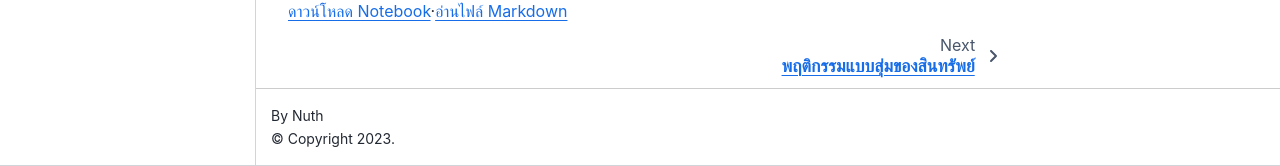
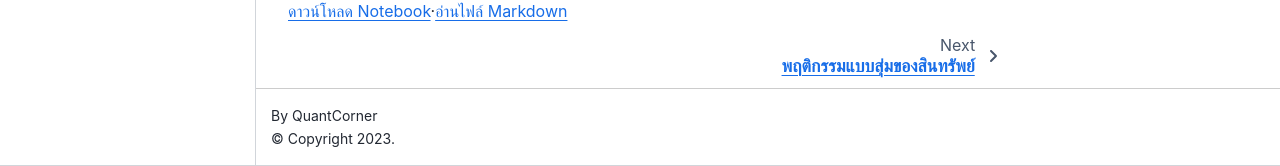
Before and after one commit to nutdnuy/quantitative-finance-notes, a Jupyter Book: the page built from intro.md, in a window 1280 px wide and 900 px high, scrolled down 831 px. Shown: the part 734-900 px from the top of the window. Built offline with Jupyter Book 1.0.4 settings and Sphinx 7.4.7 and the Sphinx Book theme 1.1.4, drawn with Linux system fonts in a browser that asks for light colours.

Commit message:
Credit QuantCorner as the book author

```diff
--- a/_config.yml
+++ b/_config.yml
@@ -2,7 +2,7 @@
 # โครงสร้างไฟล์อิงแนวทาง Jupyter Book; เว็บนี้ใช้ตัวสร้างใน build.cjs
 
 title: Quantitative Finance Notes
-author: Nuth
+author: QuantCorner
 language: th
 logo: assets/images/quantcorner-horizontal-transparent-offwhite-1024.png
 logo_secondary: assets/images/quantsera-horizontal-transparent-offwhite-1024.png
```
